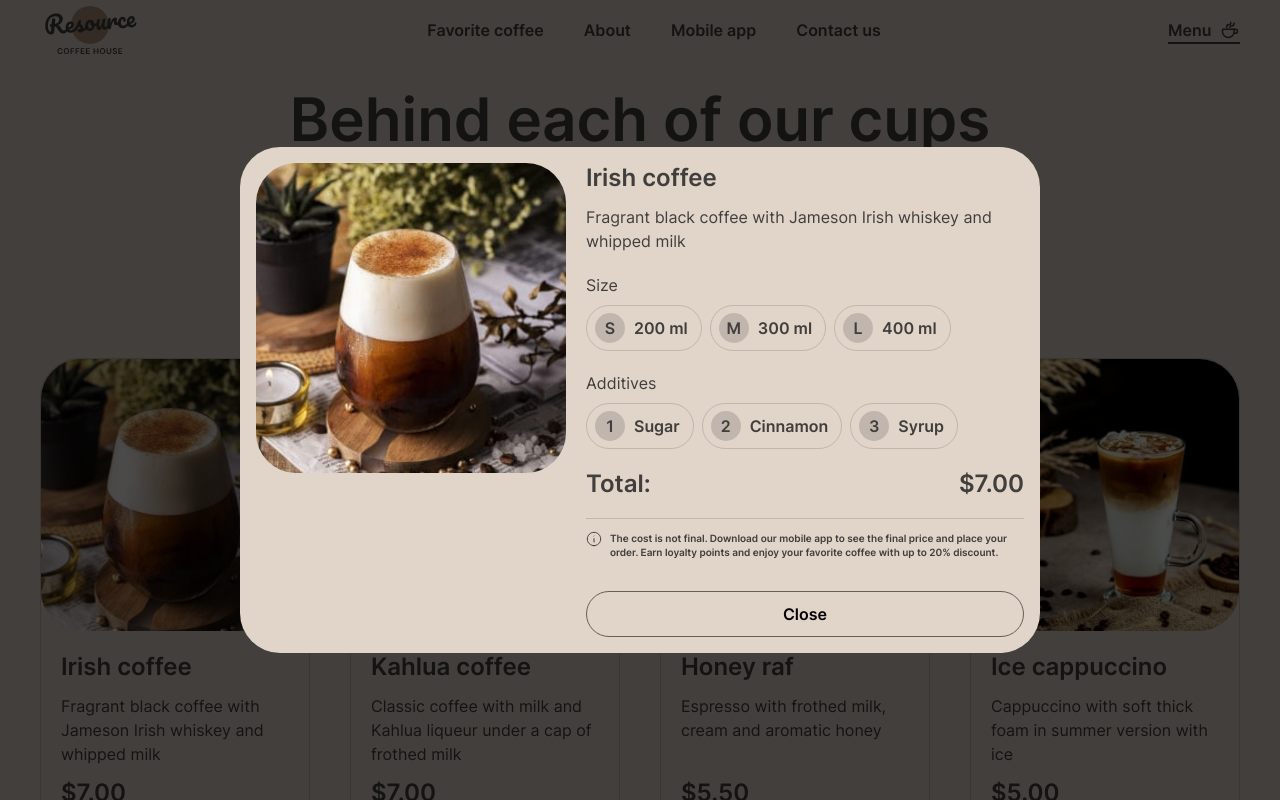
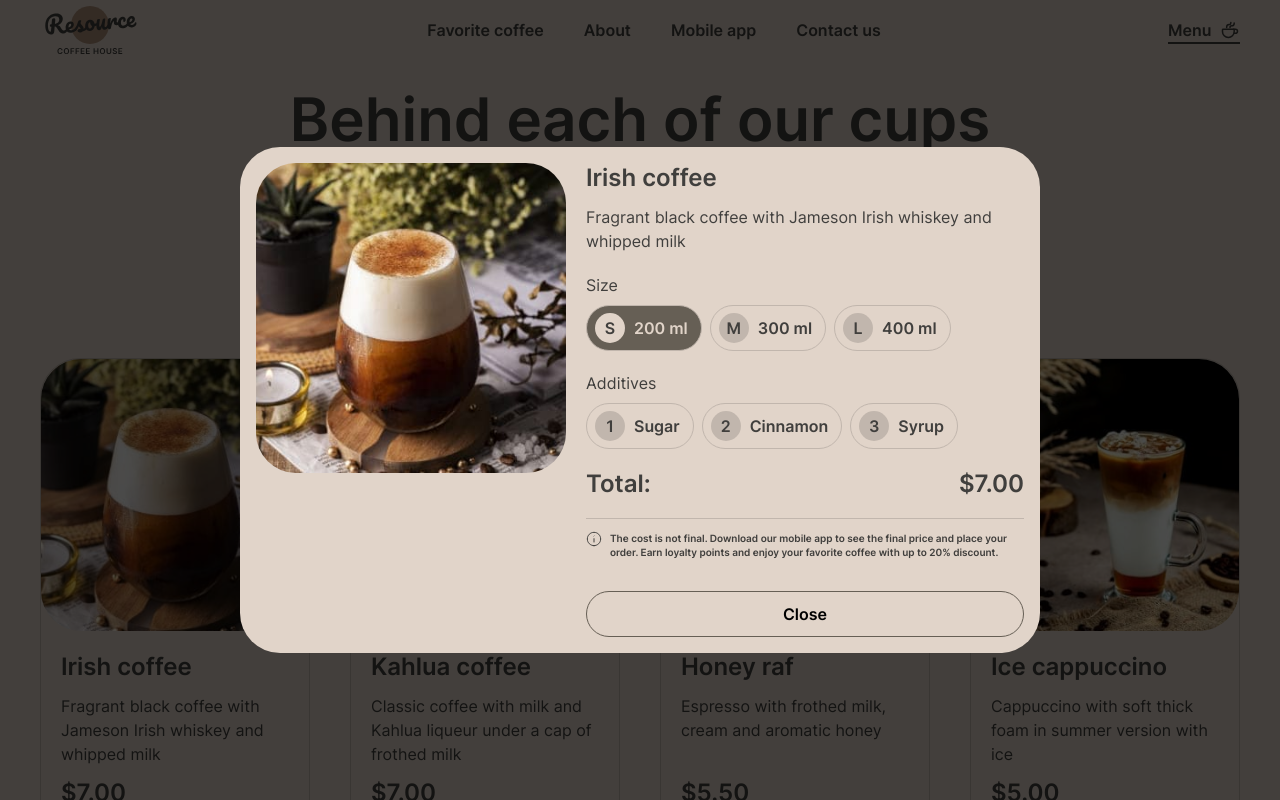
Before and after one commit to Suficks/Coffee-House, a React (Create React App) app in the folder app/: page /menu in a window 1280 px wide. Both pictures are taken after a click on the element 175 px from the left and 495 px from the top of the page. Shown: the top 800 px of the page. Built offline with nearby package versions, Linux system fonts and the light colour scheme.

Commit message:
feat: add cost change according to drink size

```diff
--- a/app/src/Pages/Menu/Menu.jsx
+++ b/app/src/Pages/Menu/Menu.jsx
@@ -1,7 +1,6 @@
 import { useState, useRef } from 'react';
 import { CSSTransition, SwitchTransition } from 'react-transition-group';
 import './menu.scss';
-import '../../Components/UI/Filter/filter.scss';
 
 import MenuItem from './MenuItem';
 import Modal from './Modal';
@@ -18,7 +17,7 @@ const productsMap = {
 const Menu = () => {
   const [typeProduct, setTypeProduct] = useState('coffee');
   const [modalActive, setModalActive] = useState(false);
-  const [item, setItem] = useState({});
+  const [product, setProduct] = useState({});
   const nodeRef = useRef();
 
   return (
@@ -52,11 +51,11 @@ const Menu = () => {
           nodeRef={nodeRef}
         >
           <div className="container" ref={nodeRef}>
-            <MenuItem setActive={setModalActive} typeProduct={productsMap[typeProduct]} setItem={setItem} />
+            <MenuItem setActive={setModalActive} typeProduct={productsMap[typeProduct]} setProduct={setProduct} />
           </div>
         </CSSTransition>
       </SwitchTransition>
-      <Modal active={modalActive} setActive={setModalActive} typeProduct={typeProduct} item={item} />
+      <Modal active={modalActive} setActive={setModalActive} typeProduct={typeProduct} product={product} />
     </main>
   )
 }
--- a/app/src/Pages/Menu/MenuItem.jsx
+++ b/app/src/Pages/Menu/MenuItem.jsx
@@ -1,4 +1,4 @@
-const MenuItem = ({ setActive, typeProduct, setItem }) => {
+const MenuItem = ({ setActive, typeProduct, setProduct }) => {
 
   return typeProduct.map((option, index) => {
     const { img, name, description, cost } = option;
@@ -7,7 +7,7 @@ const MenuItem = ({ setActive, typeProduct, setItem }) => {
       <div className="menuItem" key={index}>
         <div className="wrap" onClick={() => {
           setActive(true)
-          setItem(option)
+          setProduct(option)
         }}>
           <img src={img} alt="product" className="itemPic" />
         </div>
--- a/app/src/Pages/Menu/Modal/Modal.jsx
+++ b/app/src/Pages/Menu/Modal/Modal.jsx
@@ -1,23 +1,30 @@
+import { useState, useEffect } from 'react';
+
 import './modal.scss';
-import Filter from '../../../Components/UI/Filter';
+import { sizes, additives, drinks } from './data'
 
-const sizes = {
-  coffee: ['200 ml', '300 ml', '400 ml'],
-  tea: ['200 ml', '300 ml', '400 ml'],
-  dessert: ['50 g', '100 g', '200 g'],
-}
+const Modal = ({ active, setActive, typeProduct, product }) => {
+  const [size, setSize] = useState('small');
+  const { img, name, description, cost } = product;
+  const [productCost, setProductCost] = useState(cost);
+  const products = drinks.includes(typeProduct) ? sizes.drinks : sizes[typeProduct];
 
-const additives = {
-  coffee: ['Sugar', 'Cinnamon', 'Syrup'],
-  tea: ['Sugar', 'Lemon', 'Syrup'],
-  dessert: ['Berries', 'Nuts', 'Jam'],
-}
+  useEffect(() => {
+    setProductCost(cost)
+  }, [cost])
 
-const Modal = ({ active, setActive, typeProduct, item }) => {
-  const { img, name, description, cost } = item;
+  const setCost = (size) => {
+    if (size === 'small') return cost;
+    if (size === 'medium') return `$${(parseFloat(cost.replace('$', '')) + 0.5).toFixed(2)}`;
+    if (size === 'large') return `$${(parseFloat(cost.replace('$', '')) + 1).toFixed(2)}`;
+  }
 
   return (
-    <div className={active ? 'overlay active' : 'overlay'} onClick={() => setActive(false)}>
+    <div className={active ? 'overlay active' : 'overlay'} onClick={() => {
+      setActive(false)
+      setSize('small')
+      setProductCost(cost)
+    }}>
       <div className={active ? 'modal active' : 'modal'} onClick={(e) => e.stopPropagation()}>
         <img src={img} alt="product" className="pic" />
         <div className="details">
@@ -25,22 +32,49 @@ const Modal = ({ active, setActive, typeProduct, item }) => {
           <p className="description">{description}</p>
           <p className="size_title">Size</p>
           <div className="size_choice">
-            {sizes[typeProduct].map((item, index) => {
-              return <Filter className="filter size" key={index}>{item}</Filter>
+            {products.map((item, index) => {
+              return (
+                <button
+                  className={`filter size ${item.size} ${size === item.size ? 'filter_active' : null}`}
+                  key={index}
+                  onClick={() => {
+                    setSize(item.size)
+                    setProductCost(setCost(item.size))
+                  }}
+                >
+                  {item.amount}
+                </button>
+              )
             })}
           </div>
           <p className="size_title">Additives</p>
           <div className="size_choice">
             {additives[typeProduct].map((item, index) => {
-              return <Filter className="filter add" key={index}>{item}</Filter>
+              return (
+                <button
+                  className="filter add"
+                  key={index}
+                >
+                  {item}
+                </button>
+              )
             })}
           </div>
           <div className="total_container">
             <div className="total">Total:</div>
-            <div className="sum">{cost}</div>
+            <div className="sum">{productCost}</div>
           </div>
           <p className="warning">The cost is not final. Download our mobile app to see the final price and place your order. Earn loyalty points and enjoy your favorite coffee with up to 20% discount.</p>
-          <button className="close" onClick={() => setActive(false)}>Close</button>
+          <button
+            className="close"
+            onClick={() => {
+              setActive(false)
+              setSize('small')
+              setProductCost(cost)
+            }}
+          >
+            Close
+          </button>
         </div>
       </div>
     </div>
--- /dev/null
+++ b/app/src/Pages/Menu/Modal/data.js
@@ -0,0 +1,38 @@
+export const sizes = {
+  drinks: [
+    {
+      amount: '200 ml',
+      size: 'small'
+    },
+    {
+      amount: '300 ml',
+      size: 'medium'
+    },
+    {
+      amount: '400 ml',
+      size: 'large'
+    },
+  ],
+  dessert: [
+    {
+      amount: '50 g',
+      size: 'small'
+    },
+    {
+      amount: '100 g',
+      size: 'medium'
+    },
+    {
+      amount: '200 g',
+      size: 'large'
+    }
+  ],
+}
+
+export const additives = {
+  coffee: ['Sugar', 'Cinnamon', 'Syrup'],
+  tea: ['Sugar', 'Lemon', 'Syrup'],
+  dessert: ['Berries', 'Nuts', 'Jam'],
+}
+
+export const drinks = ['coffee', 'tea']
--- a/app/src/Pages/Menu/Modal/modal.scss
+++ b/app/src/Pages/Menu/Modal/modal.scss
@@ -115,22 +115,6 @@
   }
 }
 
-.overlay {
-  position: fixed;
-  top: 0;
-  left: 0;
-  bottom: 0;
-  right: 0;
-  width: 100%;
-  height: 100%;
-
-  background-color: rgba(0, 0, 0, 0.7);
-  opacity: 0;
-  z-index: 1;
-  pointer-events: none;
-  transition: 0.4s ease;
-}
-
 .active {
   opacity: 1;
   pointer-events: all;
--- a/app/src/Pages/Menu/menu.scss
+++ b/app/src/Pages/Menu/menu.scss
@@ -4,6 +4,12 @@
   margin-bottom: 100px;
   color: $color-dark;
   text-align: center;
+
+  .menuLink {
+    &:after {
+      transform: scaleX(1);
+    }
+  }
 
   .title {
     display: inline-block;
--- a/app/src/Styles/global.scss
+++ b/app/src/Styles/global.scss
@@ -65,3 +65,128 @@ button {
     opacity: 1;
   }
 }
+
+.overlay {
+  position: fixed;
+  top: 0;
+  left: 0;
+  bottom: 0;
+  right: 0;
+  width: 100%;
+  height: 100%;
+
+  background-color: rgba(0, 0, 0, 0.7);
+  opacity: 0;
+  z-index: 1;
+  pointer-events: none;
+  transition: 0.4s ease;
+}
+
+.filter {
+  position: relative;
+  padding: 10px 13px 10px 47px;
+
+  background-color: transparent;
+  border: 1px solid $color-dark-light;
+  border-radius: 100px;
+  transition: 0.4s ease;
+
+  @include inter (16px, 600, 24px);
+  color: $color-dark;
+
+  &:before {
+    position: absolute;
+    top: 50%;
+    left: 8px;
+    transform: translateY(-50%);
+    content: '';
+
+    background-color: $color-dark-light;
+    width: 30px;
+    height: 30px;
+    border-radius: 50%;
+    transition: 0.4s ease;
+  }
+
+  &:after {
+    position: absolute;
+    top: 50%;
+    left: 15px;
+    transform: translateY(-50%);
+
+    content: '';
+    width: 16px;
+    height: 17px;
+  }
+
+  &:hover {
+    background-color: $color-dark-brown;
+    color: $color-light;
+  }
+
+  &:hover:before {
+    background-color: $color-light;
+  }
+}
+
+.size,
+.add {
+  &:after {
+    height: 24px;
+  }
+
+  &:hover:after {
+    color: $color-dark;
+  }
+}
+
+.small {
+  &:after {
+    content: 'S';
+  }
+}
+
+.medium {
+  &:after {
+    content: 'M';
+  }
+}
+
+.large {
+  &:after {
+    content: 'L';
+  }
+}
+
+.add {
+  &:first-child {
+    &:after {
+      content: '1';
+    }
+  }
+
+  &:nth-child(2) {
+    &:after {
+      content: '2';
+    }
+  }
+
+  &:last-child {
+    &:after {
+      content: '3';
+    }
+  }
+}
+
+.filter_active {
+  &:before {
+    background-color: $color-light;
+  }
+
+  &:after {
+    color: $color-dark;
+  }
+
+  background-color: $color-dark-brown;
+  color: $color-light;
+}
--- a/app/src/components/Header/Header.scss
+++ b/app/src/components/Header/Header.scss
@@ -67,5 +67,9 @@
     &:after {
       transform: scaleX(1);
     }
+
+    &:hover:after {
+      animation: unset;
+    }
   }
 }
--- a/app/src/components/UI/Filter/Filter.jsx
+++ /dev/null
@@ -1,9 +0,0 @@
-import './filter.scss'
-
-const Filter = ({ children, className }) => {
-  return (
-    <button className={className}>{children}</button>
-  )
-}
-
-export default Filter
--- a/app/src/components/UI/Filter/filter.scss
+++ /dev/null
@@ -1,105 +0,0 @@
-@import '../../../Styles';
-
-.filter {
-  position: relative;
-  padding: 10px 13px 10px 47px;
-
-  background-color: transparent;
-  border: 1px solid $color-dark-light;
-  border-radius: 100px;
-  transition: 0.4s ease;
-
-  @include inter (16px, 600, 24px);
-  color: $color-dark;
-
-  &:before {
-    position: absolute;
-    top: 50%;
-    left: 8px;
-    transform: translateY(-50%);
-    content: '';
-
-    background-color: $color-dark-light;
-    width: 30px;
-    height: 30px;
-    border-radius: 50%;
-    transition: 0.4s ease;
-  }
-
-  &:after {
-    position: absolute;
-    top: 50%;
-    left: 15px;
-    transform: translateY(-50%);
-
-    content: '';
-    width: 16px;
-    height: 17px;
-  }
-
-  &:hover {
-    background-color: $color-dark-brown;
-    color: $color-light;
-  }
-
-  &:hover:before {
-    background-color: $color-light;
-  }
-}
-
-.size,
-.add {
-  &:hover:after {
-    color: $color-dark;
-  }
-
-  &:first-child {
-    &:after {
-      content: 'S';
-      height: 24px;
-    }
-  }
-
-  &:nth-child(2) {
-    &:after {
-      content: 'M';
-      height: 24px;
-    }
-  }
-
-  &:last-child {
-    &:after {
-      content: 'L';
-      height: 24px;
-    }
-  }
-}
-
-.add {
-  &:first-child {
-    &:after {
-      content: '1';
-    }
-  }
-
-  &:nth-child(2) {
-    &:after {
-      content: '2';
-    }
-  }
-
-  &:last-child {
-    &:after {
-      content: '3';
-    }
-  }
-}
-
-.filter_active {
-  &:before {
-    background-color: $color-light;
-  }
-
-  background-color: $color-dark-brown;
-  color: $color-light;
-}
--- a/app/src/components/UI/Filter/index.js
+++ /dev/null
@@ -1,3 +0,0 @@
-import Filter from './Filter'
-
-export default Filter;
```
